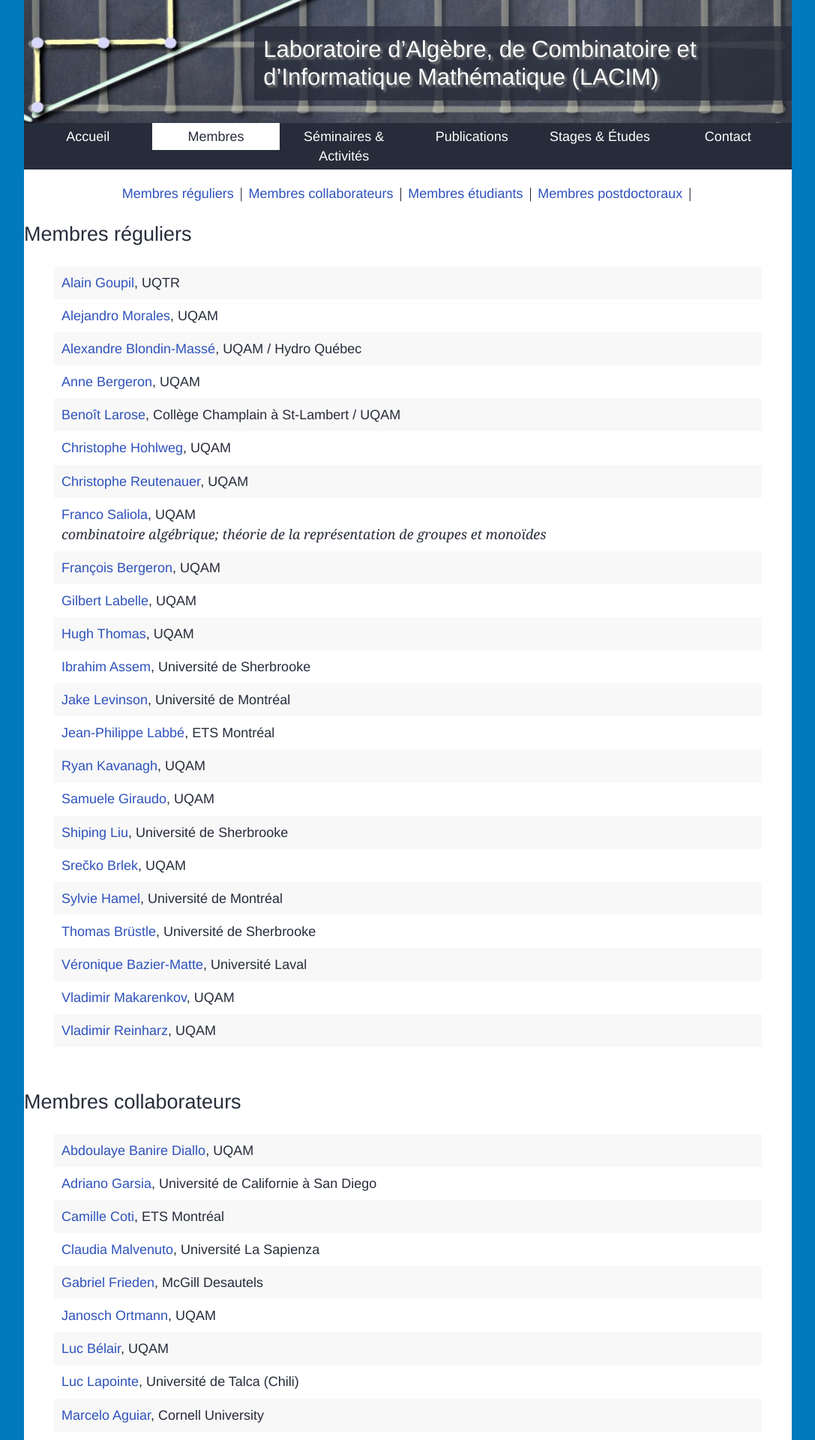
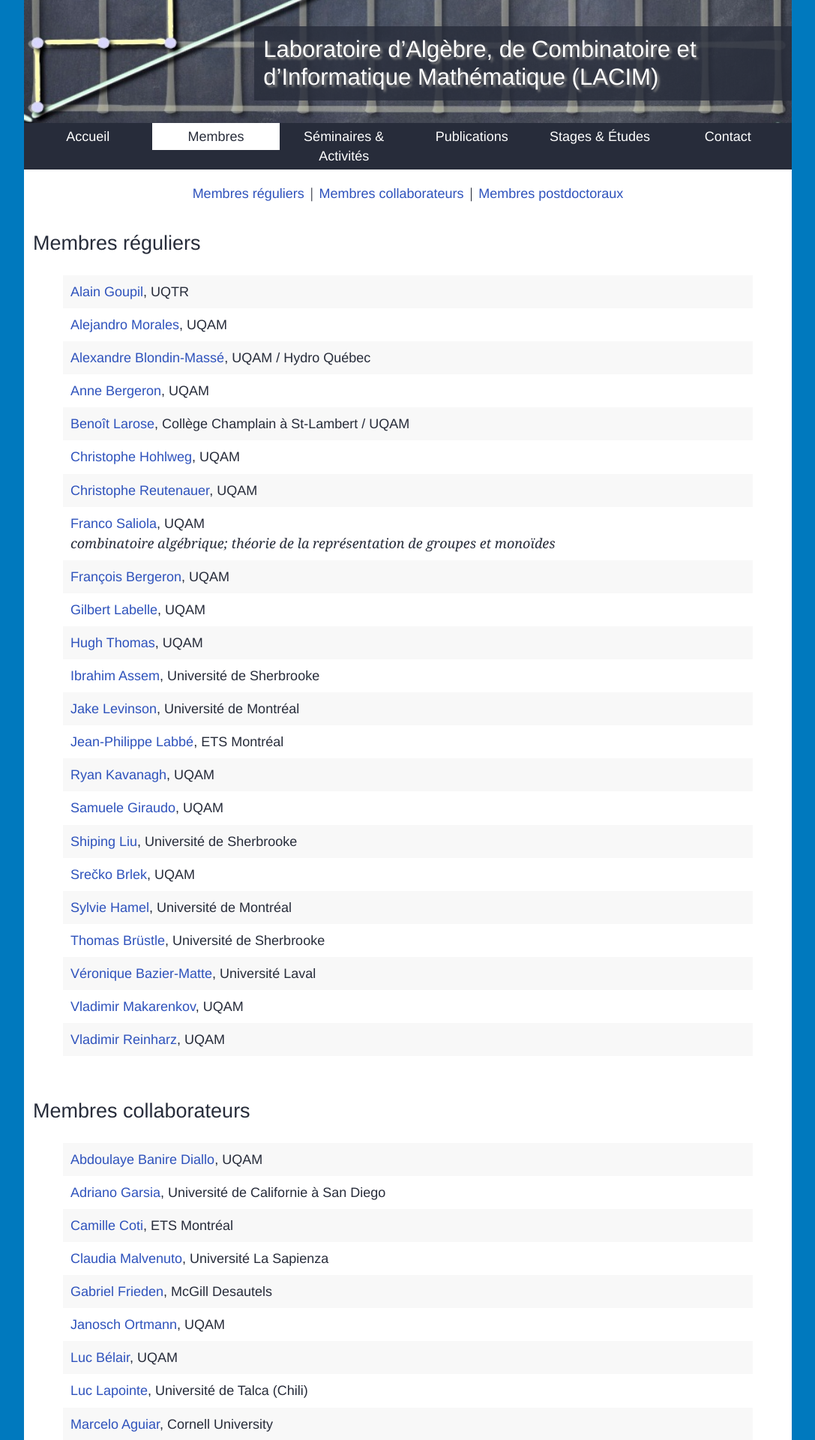
Before and after one commit to lacim-uqam/lacim-uqam.github.io, a Jekyll site: the page built from fr/membres.md, in a window 1280 px wide. Shown: the part 347-2267 px from the top of the page at 75% size, without its empty margins (96-1183 px from the left). Built offline with Jekyll 4.4.1, drawn with Linux system fonts in a browser that asks for light colours; our own code applies the rules of GitHub Pages for plain Markdown files.

Commit message:
links & better formatting to submenu under members

```diff
--- a/_data/fr/navigation.yml
+++ b/_data/fr/navigation.yml
@@ -10,7 +10,6 @@
   subfolderitems:
     - heading: Membres réguliers
     - heading: Membres collaborateurs
-    - heading: Membres étudiants
     - heading: Membres postdoctoraux
 
 - name: Séminaires & Activités
--- a/_includes/navigation.html
+++ b/_includes/navigation.html
@@ -8,12 +8,14 @@
 </div>
 
 <div class="secondary-nav">
+    <ul>
     {% for link in site.data[page.lang].navigation %}
-    {% capture actual_url_with_lang %}/{{ page.lang }}{{link.actual_url}}{% endcapture %}
-    {% if actual_url_with_lang == page.url %}
-    {% for subfolder in link.subfolderitems %}
-    <a href=""> {{ subfolder.heading }} </a> |
+        {% capture actual_url_with_lang %}/{{ page.lang }}{{link.actual_url}}{% endcapture %}
+        {% if actual_url_with_lang == page.url %}
+            {% for subfolder in link.subfolderitems %}
+            <li> <a href="#{{ subfolder.heading }}"> {{ subfolder.heading }} </a> </li>
+            {% endfor %}
+        {% endif %}
     {% endfor %}
-    {% endif %}
-    {% endfor %}
+    </ul>
 </div>
--- a/_layouts/members.html
+++ b/_layouts/members.html
@@ -1,8 +1,8 @@
 {% include header.html %}
 
-<div class="content-nosidebar-wrapper">
+<div class="content-sidebar-wrapper padded">
     <div class="membres-liste">
-        <h2>Membres réguliers</h2>
+        <h2 id="Membres réguliers">Membres réguliers</h2></a>
         <ul>
             {% for member in site.data.members %}
             {% if member.category == "Membre régulier" %}
@@ -19,7 +19,7 @@
     </div>
 
     <div class="membres-liste">
-        <h2>Membres collaborateurs</h2>
+        <h2 id="Membres collaborateurs">Membres collaborateurs</h2>
         <ul>
             {% for member in site.data.members %}
             {% if member.category == "Membre collaborateur" %}
@@ -36,7 +36,7 @@
     </div>
 
     <div class="membres-liste">
-        <h2>Membres postdoctoraux</h2>
+        <h2 id="Membres postdoctoraux">Membres postdoctoraux</h2>
         <ul>
             {% for member in site.data.members %}
             {% if member.category == "postdoc" %}
--- a/_sass/_navigation.scss
+++ b/_sass/_navigation.scss
@@ -40,6 +40,12 @@
     @include cf;
     padding-top: 1em;
 
+    ul {
+      margin: 0;
+      padding: 0;
+      list-style: none;
+    }
+
     a {
         font-family: $heading_font;
         font-size: 1.0em;
@@ -47,6 +53,15 @@
         // padding: 5px 0;
     }
 
+    li {
+      display: inline-block;
+
+      &:not(:last-child):after{
+        content: " | ";
+      }
+
+    }
+
     @media #{$desktop} {
     }
 }
```
